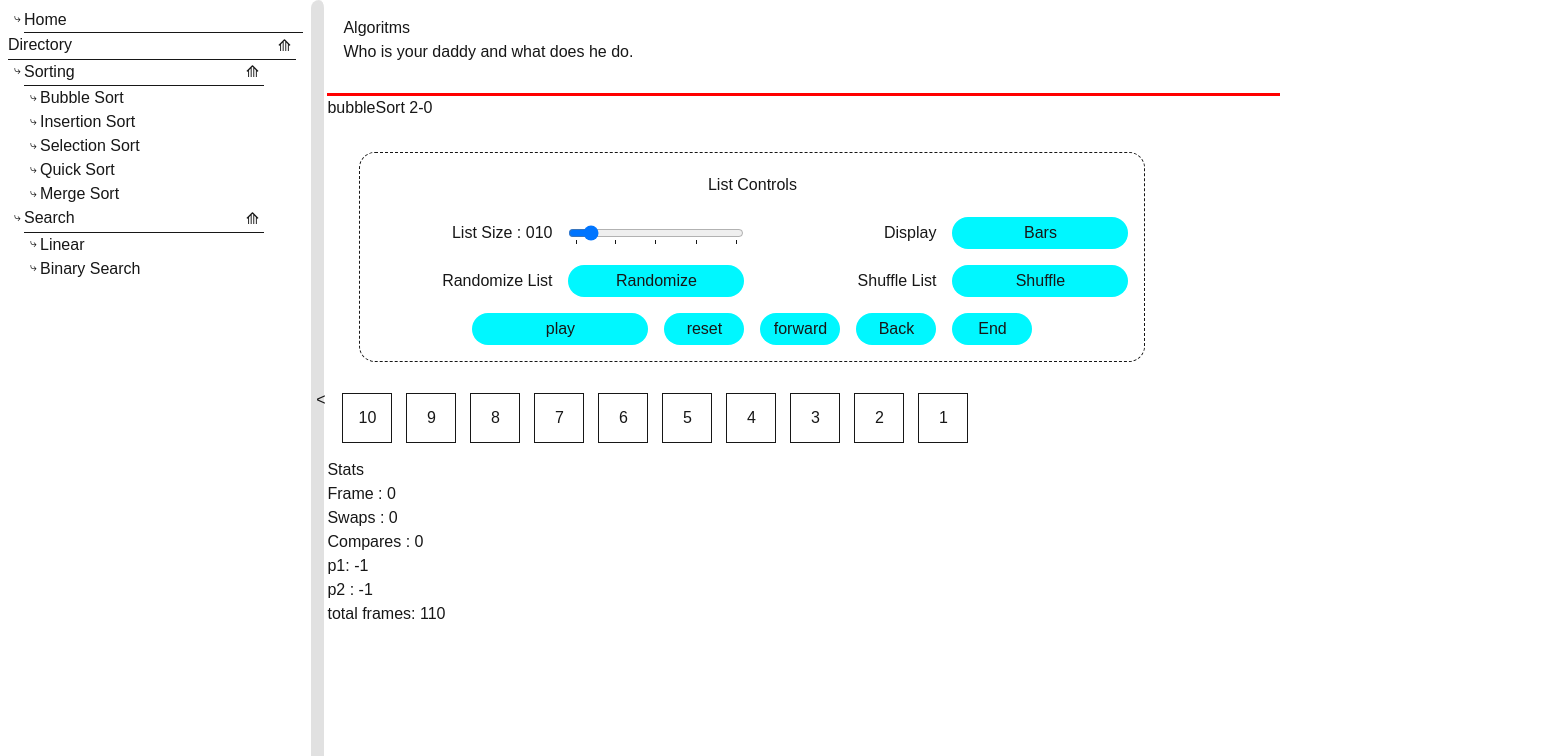
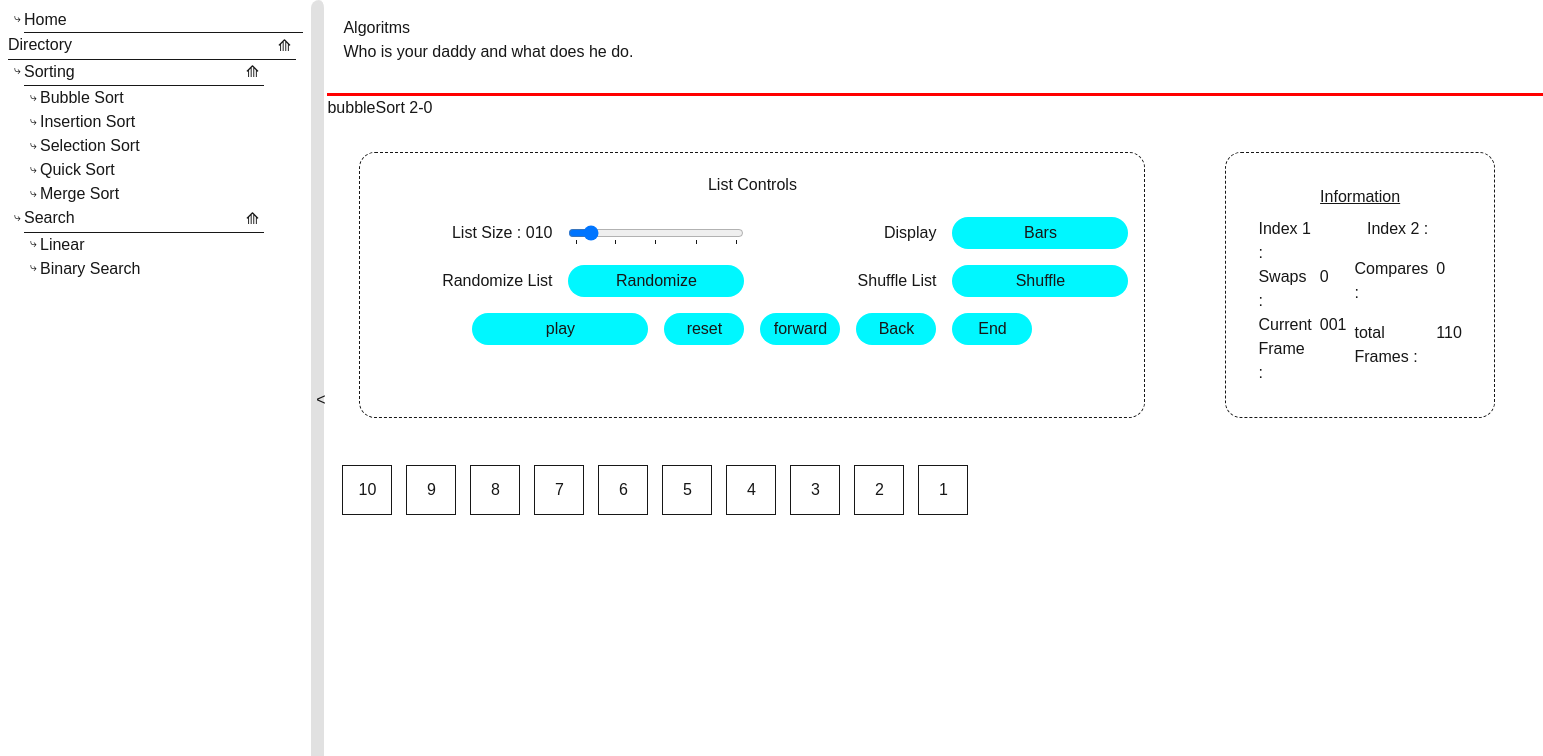
Before and after one commit to ShaneButtCodeNL/algo-showcase-next, a Next.js app: page /sorting/bubble-sort in a window 1280 px wide. Shown: the top 756 px of the page, 1543 px wide, since content can reach past the window. Built offline with nearby package versions, Linux system fonts and the light colour scheme.

Commit message:
Added info

```diff
--- a/src/app/components/bubble-sort-components/BubbleSortDisplay.tsx
+++ b/src/app/components/bubble-sort-components/BubbleSortDisplay.tsx
@@ -6,6 +6,7 @@ import { Dispatch, SetStateAction, useEffect, useState } from "react";
 import NumberList from "../front-end/NumberList";
 import BarList from "../front-end/BarList";
 import BubbleSortControlBox from "./BubbleSortControlBox";
+import BubbleSortInfo from "./BubbleSortInfo";
 
 export default function BubbleSortDisplay(props: any) {
   let sampleList = [10, 9, 8, 7, 6, 5, 4, 3, 2, 1];
@@ -91,6 +92,7 @@ export default function BubbleSortDisplay(props: any) {
         bubbleSort {ren ? "1-" : "2-"}
         {step}
       </p>
+      <div style={{ display: "flex", flexDirection: "row" }}>
         <BubbleSortControlBox
           updateList={updateList}
           reset={reset}
@@ -106,6 +108,15 @@ export default function BubbleSortDisplay(props: any) {
           shuffleList={suffleList}
           isAnimated={animation !== null}
         />
+        <BubbleSortInfo
+          p1={p1}
+          p2={p2}
+          swaps={swaps}
+          compares={compares}
+          frame={step + 1}
+          totalFrames={animationFrames.length}
+        />
+      </div>
       {displayNumbers ? (
         <NumberList
           list={list}
@@ -121,21 +132,6 @@ export default function BubbleSortDisplay(props: any) {
           markComplete={sorted}
         />
       )}
-      <div>
-        Stats
-        <br />
-        Frame : {step}
-        <br />
-        Swaps : {swaps}
-        <br />
-        Compares : {compares}
-        <br />
-        p1: {p1}
-        <br />
-        p2 : {p2}
-        <br />
-        total frames: {animationFrames.length}
-      </div>
     </div>
   );
 }
--- /dev/null
+++ b/src/app/components/bubble-sort-components/BubbleSortInfo.tsx
@@ -0,0 +1,95 @@
+export default function BubbleSortInfo(props: {
+  p1: number;
+  p2: number;
+  swaps: number;
+  compares: number;
+  frame: number;
+  totalFrames: number;
+}) {
+  const formatNumber = (n: number) => {
+    const limit = `${props.totalFrames}`.length;
+    const repeat = limit - `${n}`.length;
+    return `${"0".repeat(repeat)}${n}`;
+  };
+  return (
+    <div className="bubble-sort-info-box">
+      <div
+        style={{
+          gridArea: "title",
+          margin: "auto",
+          textDecoration: "underline",
+        }}
+      >
+        Information
+      </div>
+      <div className="bubble-sort-col" style={{ gridArea: "left" }}>
+        <div
+          style={{
+            gridArea: "top-left",
+            marginLeft: "auto",
+            marginRight: "0.5rem",
+          }}
+        >
+          Index 1 :
+        </div>
+        <div style={{ gridArea: "top-right" }}>
+          {props.p1 === -1 ? undefined : props.p1}
+        </div>
+        <div
+          style={{
+            gridArea: "mid-left",
+            marginLeft: "auto",
+            marginRight: "0.5rem",
+          }}
+        >
+          Swaps :
+        </div>
+        <div style={{ gridArea: "mid-right" }}>{props.swaps}</div>
+        <div
+          style={{
+            gridArea: "bot-left",
+            marginLeft: "auto",
+            marginRight: "0.5rem",
+          }}
+        >
+          Current Frame :
+        </div>
+        <div style={{ gridArea: "bot-right" }}>{formatNumber(props.frame)}</div>
+      </div>
+      <div className="bubble-sort-col" style={{ gridArea: "right" }}>
+        <div
+          style={{
+            gridArea: "top-left",
+            marginLeft: "auto",
+            marginRight: "0.5rem",
+          }}
+        >
+          Index 2 :
+        </div>
+        <div style={{ gridArea: "top-right" }}>
+          {props.p2 === -1 ? " " : props.p2}
+        </div>
+        <div
+          style={{
+            gridArea: "mid-left",
+            marginLeft: "auto",
+            marginRight: "0.5rem",
+          }}
+        >
+          Compares :
+        </div>
+        <div style={{ gridArea: "mid-right" }}>{props.compares}</div>
+        <div
+          style={{
+            gridArea: "bot-left",
+            marginLeft: "auto",
+            marginRight: "0.5rem",
+          }}
+        >
+          total Frames :
+        </div>
+        <div style={{ gridArea: "bot-right" }}>{props.totalFrames}</div>
+      </div>
+    </div>
+  );
+}
--- a/src/app/globals.css
+++ b/src/app/globals.css
@@ -212,7 +212,28 @@ BubbleSort controls
   text-align: right;
 }
 
+.bubble-sort-info-box{
+  margin:  2rem 3rem;
+  display: grid;
+  grid-template-areas:
+  "title title"
+  "left right";
+  place-content: center;
+  gap: .5rem;
+  border: dashed 1px;
+  padding: 2rem;
+  flex-grow: 1;
+  border-radius: 1rem;
+}
 
+.bubble-sort-col{
+  display: grid;
+  grid-template-columns: auto auto;
+  grid-template-areas:
+    "top-left top-right"
+    "mid-left mid-right"
+    "bot-left bot-right";
+}
 
 /*
 General
```
Lines whose indentation alone changed are shown as unchanged.
